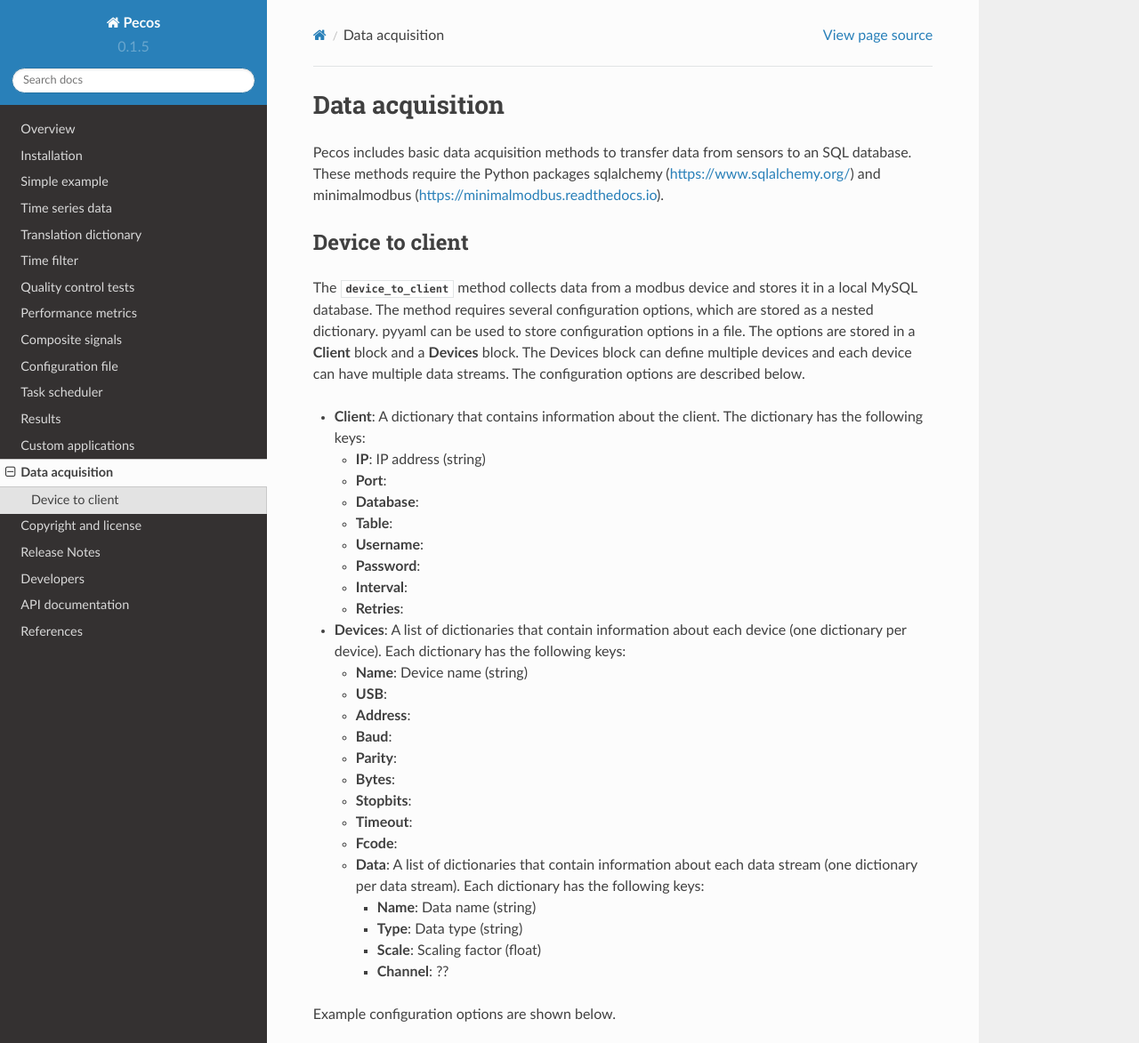
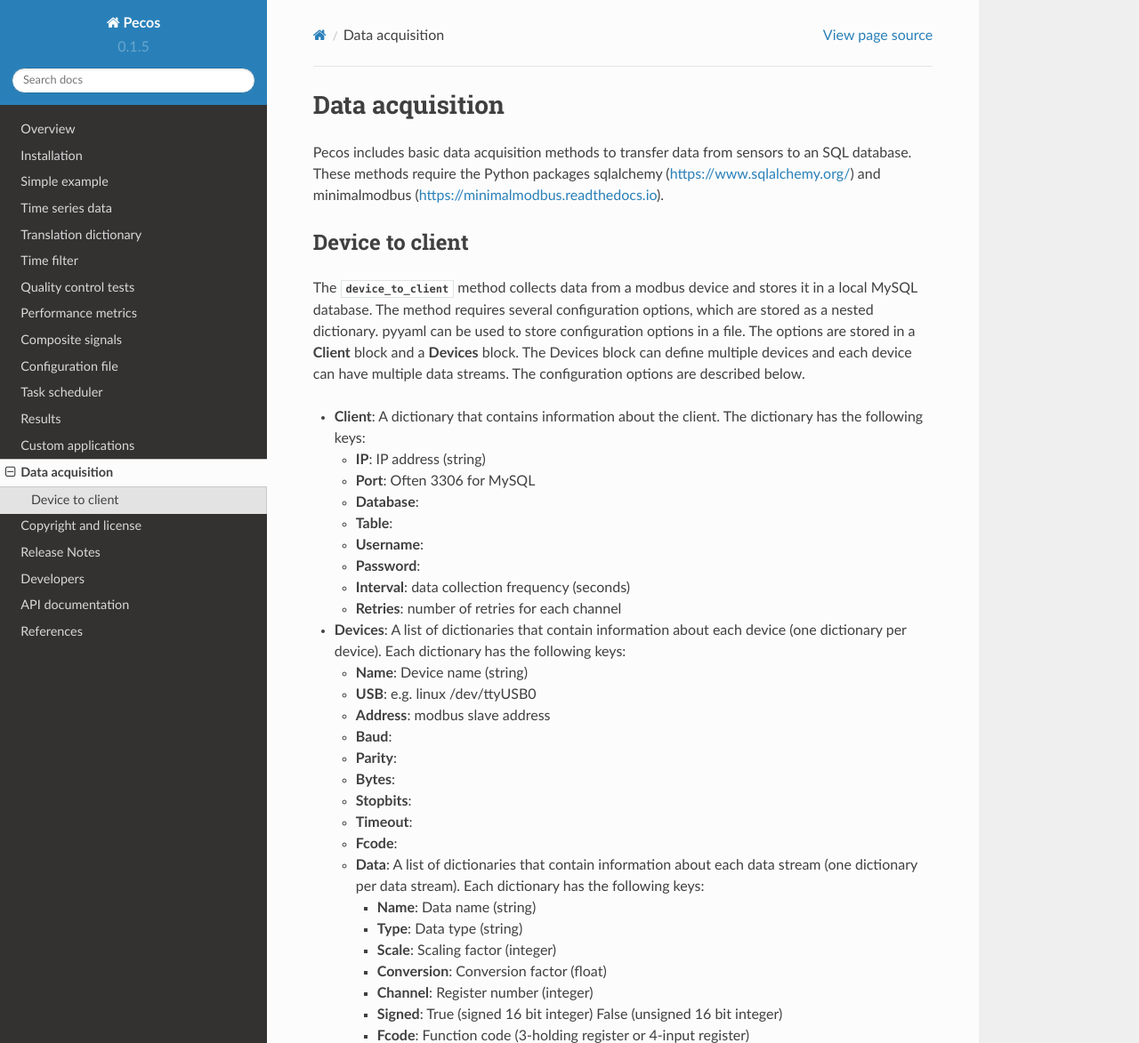
Before and after one commit to sjanzou/pecos, a Sphinx documentation site: the page built from documentation/devicetoclient.rst, in a window 1280 px wide and 1400 px high, cut to the strip 0-1173 px from the top of the window. Shown: the whole strip at 89% size. Built offline with Sphinx 7.4.7 and the Read the Docs theme 2.0.0, drawn with Linux system fonts in a browser that asks for light colours.

Commit message:
update devicetoclient documentation

```diff
--- a/documentation/devicetoclient.rst
+++ b/documentation/devicetoclient.rst
@@ -23,20 +23,20 @@ The configuration options are described below.
   The dictionary has the following keys:
 
   * **IP**: IP address (string)
-  * **Port**:
+  * **Port**: Often 3306 for MySQL
   * **Database**:
   * **Table**:
   * **Username**:
   * **Password**:
-  * **Interval**:
-  * **Retries**:
+  * **Interval**: data collection frequency (seconds)
+  * **Retries**: number of retries for each channel
 
 * **Devices**: A list of dictionaries that contain information about each device (one dictionary per device).
   Each dictionary has the following keys:
 
   * **Name**: Device name (string)
-  * **USB**:
-  * **Address**:
+  * **USB**: e.g. linux /dev/ttyUSB0
+  * **Address**: modbus slave address
   * **Baud**:
   * **Parity**:
   * **Bytes**:
@@ -48,8 +48,11 @@ The configuration options are described below.
 
     * **Name**: Data name (string)
     * **Type**: Data type (string)
-    * **Scale**: Scaling factor (float)
-    * **Channel**: ??
+    * **Scale**: Scaling factor (integer)
+    * **Conversion**: Conversion factor (float)
+    * **Channel**: Register number (integer)
+    * **Signed**: True (signed 16 bit integer) False (unsigned 16 bit integer)
+    * **Fcode**: Function code (3-holding register or 4-input register)
 
 Example configuration options are shown below.
 
```
